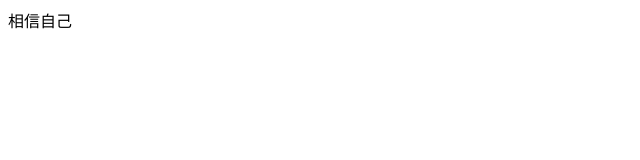
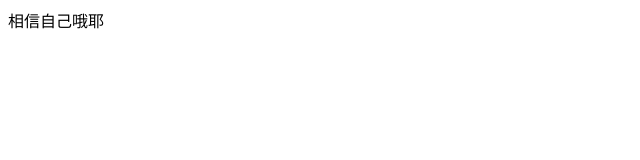
Before and after one commit to gongane/xwu, a plain HTML site: page index.html in a window 1280 px wide. Shown: the full height of the page, 0-640 px from the left. Drawn offline with Linux system fonts and the light colour scheme.

Commit message:
你要努力

```diff
--- a/index.html
+++ b/index.html
@@ -7,6 +7,6 @@
     <title>Document</title>
 </head>
 <body>
-    <div>相信自己</div>
+    <div>相信自己哦耶</div>
 </body>
 </html>
```
